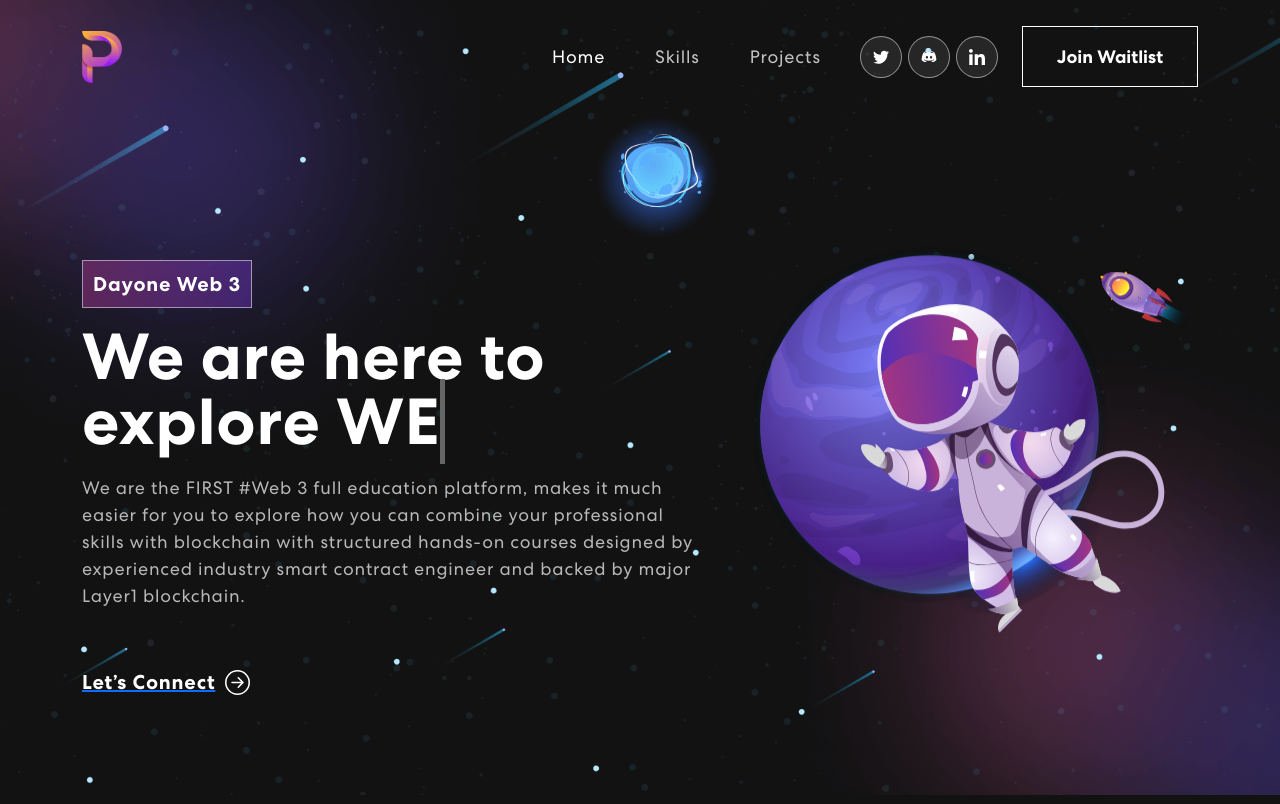
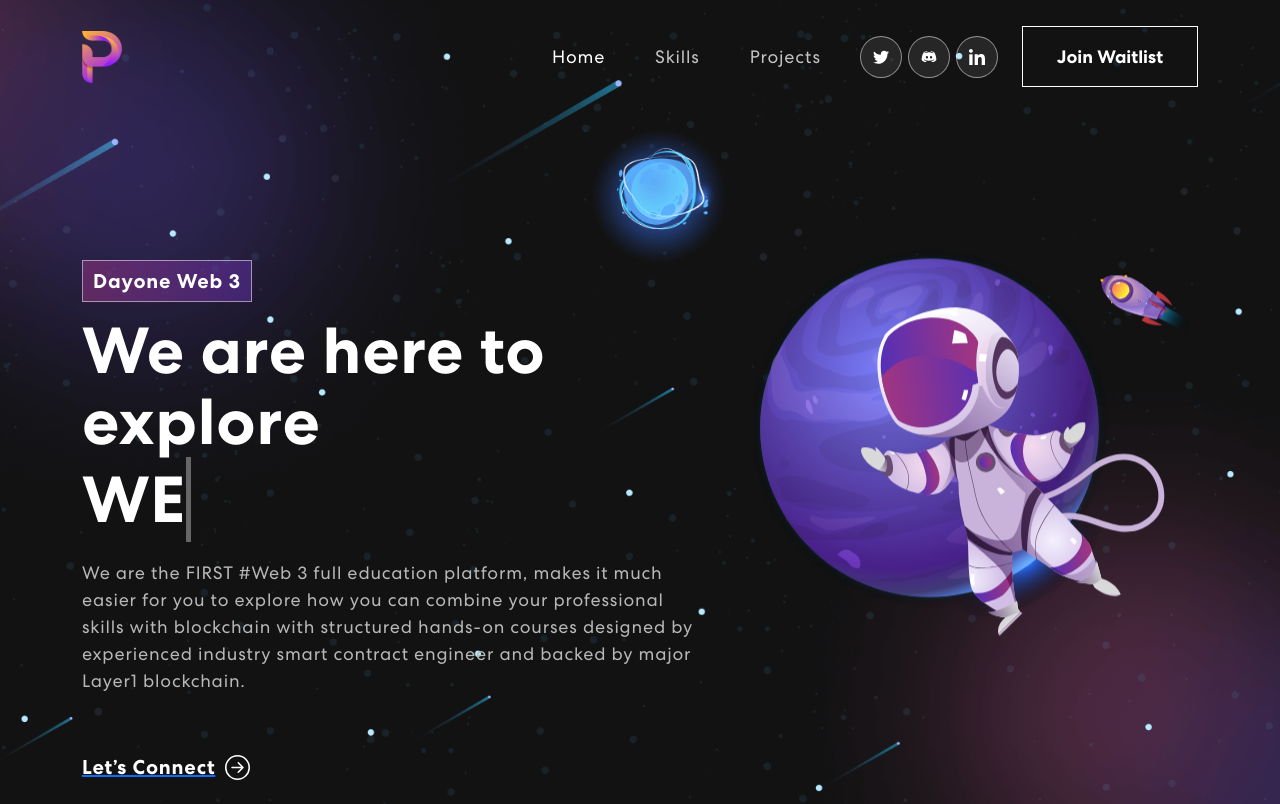
Before and after one commit to pette1999/DayOne-Web3-Website, a React (Create React App) app: page / in a window 1280 px wide. Shown: the top 804 px of the page. Built offline with nearby package versions, Linux system fonts and the light colour scheme; no server answers.

Commit message:
update skills sections

```diff
--- a/src/App.css
+++ b/src/App.css
@@ -288,6 +288,9 @@ nav.navbar .navbar-toggler[aria-expanded="true"] .navbar-toggler-icon {
   line-height: 1.5em;
   width: 96%;
 }
+.banner span {
+  line-height: 1.2em;
+}
 .banner button {
   color: #fff;
   text-decoration: none;
@@ -333,9 +336,9 @@ nav.navbar .navbar-toggler[aria-expanded="true"] .navbar-toggler-icon {
 .skill-bx {
   background: #151515;
   border-radius: 64px;
-  text-align: center;
   padding: 5em 1.5em;
   margin-top: -60px;
+  text-align: center;
 }
 .skill h2 {
 	font-size: 45px;
--- a/src/components/Banner.js
+++ b/src/components/Banner.js
@@ -65,7 +65,7 @@ export const Banner = () => {
                 {({ isVisible }) =>
                 <div className={isVisible ? "animate__animated animate__fadeIn" : ""}>
                   <span className="tagline">Dayone Web 3</span>
-                  <h1>{`We are here to explore`} <span className="txt-rotate" dataPeriod="700" data-rotate='[ "MOVE", "WEB 3", "APTOS" ]'><span className="wrap">{text}</span></span></h1>
+                  <h1>{`We are here to explore`} <span className="txt-rotate" dataPeriod="700" data-rotate='[ "MOVE", "WEB 3", "APTOS" ]'><span className="wrap"><br></br>{text}</span></span></h1>
                   <p>We are the FIRST #Web 3 full education platform, makes it much easier for you to explore how you can combine your professional skills with blockchain with structured hands-on courses designed by experienced industry smart contract engineer and backed by major Layer1 blockchain. </p>
                   <Router>
                     <HashLink smooth to="#connect">
@@ -74,7 +74,6 @@ export const Banner = () => {
                       </button>
                     </HashLink>
                   </Router>
-
                 </div>}
               </TrackVisibility>
             </Col>
--- a/src/components/Skills.js
+++ b/src/components/Skills.js
@@ -13,7 +13,7 @@ export const Skills = () => {
     superLargeDesktop: {
       // the naming can be any, depends on you.
       breakpoint: { max: 4000, min: 3000 },
-      items: 5
+      items: 3
     },
     desktop: {
       breakpoint: { max: 3000, min: 1024 },
```
Lines whose indentation alone changed are shown as unchanged.
